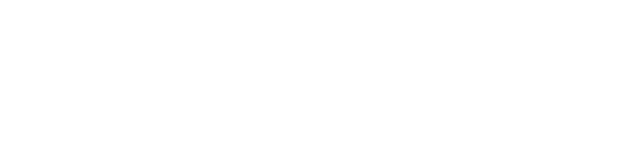
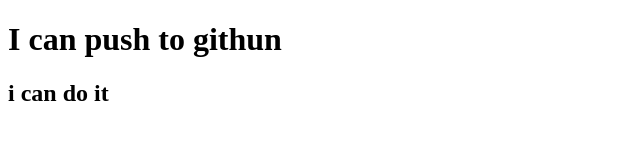
Before and after one commit to tiyasa-tagore/my-first-repo, a plain HTML site: page index.html in a window 1280 px wide. Shown: the whole page, without its empty margins (0-640 px from the left). Drawn offline with Linux system fonts and the light colour scheme.

Commit message:
added header

```diff
--- a/index.html
+++ b/index.html
@@ -9,6 +9,11 @@
     </title>
 </head>
 <body>
+    <h1> I can push to githun</h1>
+    <h2>
+    i can do it
+
+    </h2>
 
 </body>
 </html>
```
